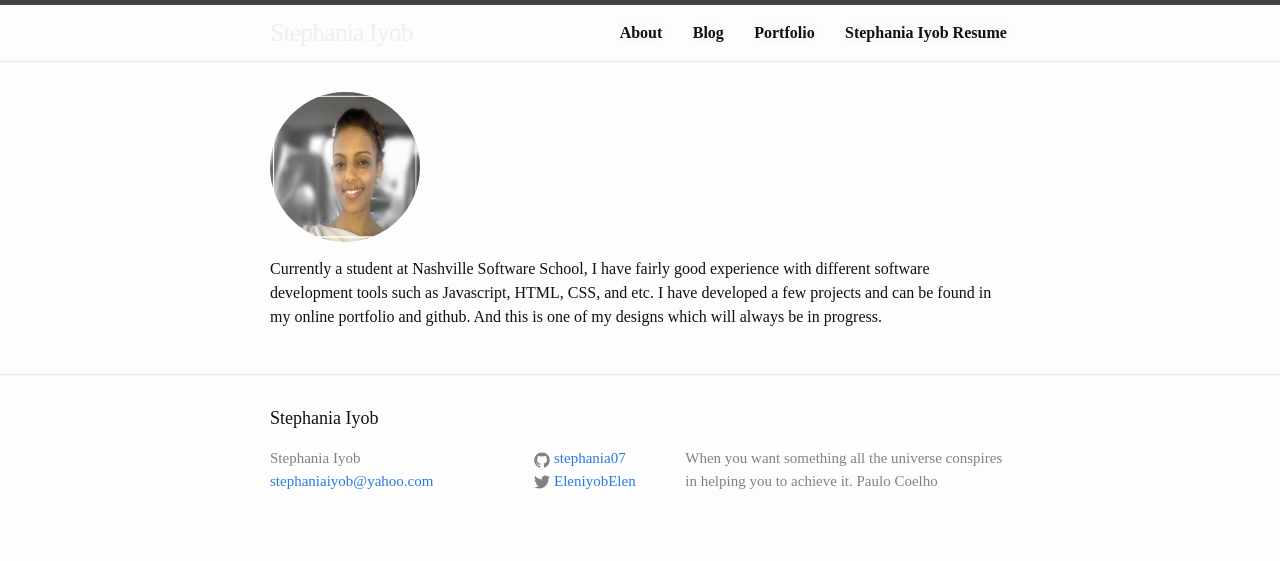
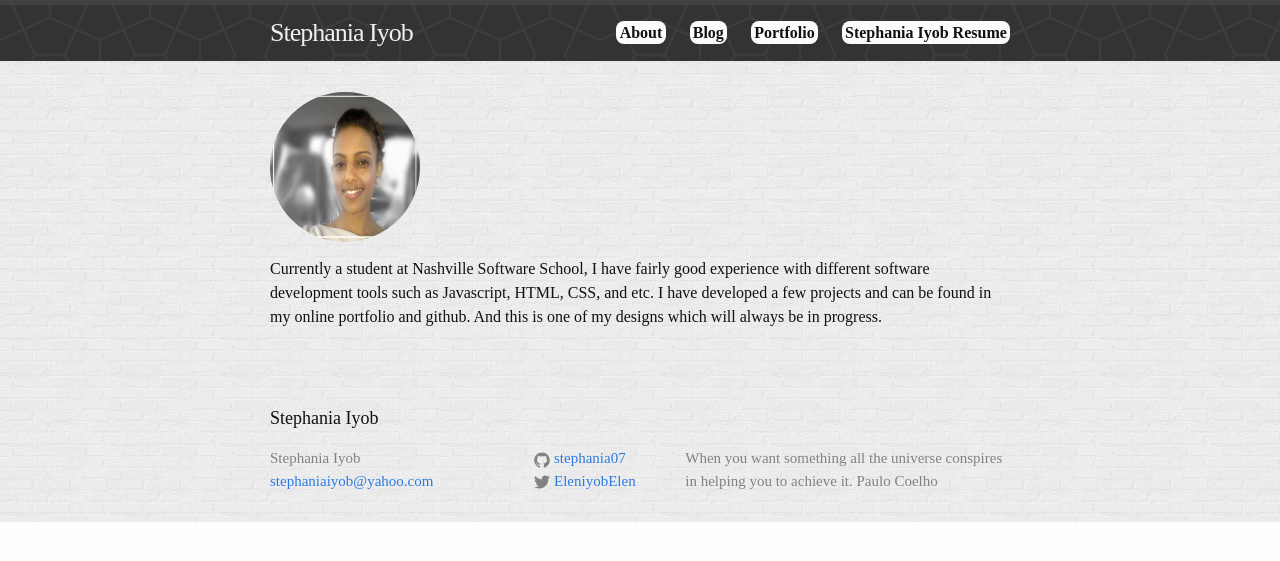
Before and after one commit to stephania07/stephania07.github.io, a Jekyll site: the page built from about.md, in a window 1280 px wide. Shown: the top 561 px of the page. Built offline with Jekyll 4.4.1, drawn with Linux system fonts in a browser that asks for light colours.

Commit message:
checking bk images

```diff
--- a/_sass/_custom.scss
+++ b/_sass/_custom.scss
@@ -10,10 +10,10 @@ img {
 
 }
 .site-header {
-  background-image: url(../Images/congruent_outline.png);
+  background-image: url(../downloads/image/congruent_outline.png);
 }
 .page-content , .site-footer {
-  background-image: url(../Images/brickwall.png);
+  background-image: url(../downloads/image/brickwall.png);
 }
 
 .site-nav .page-link {
```
